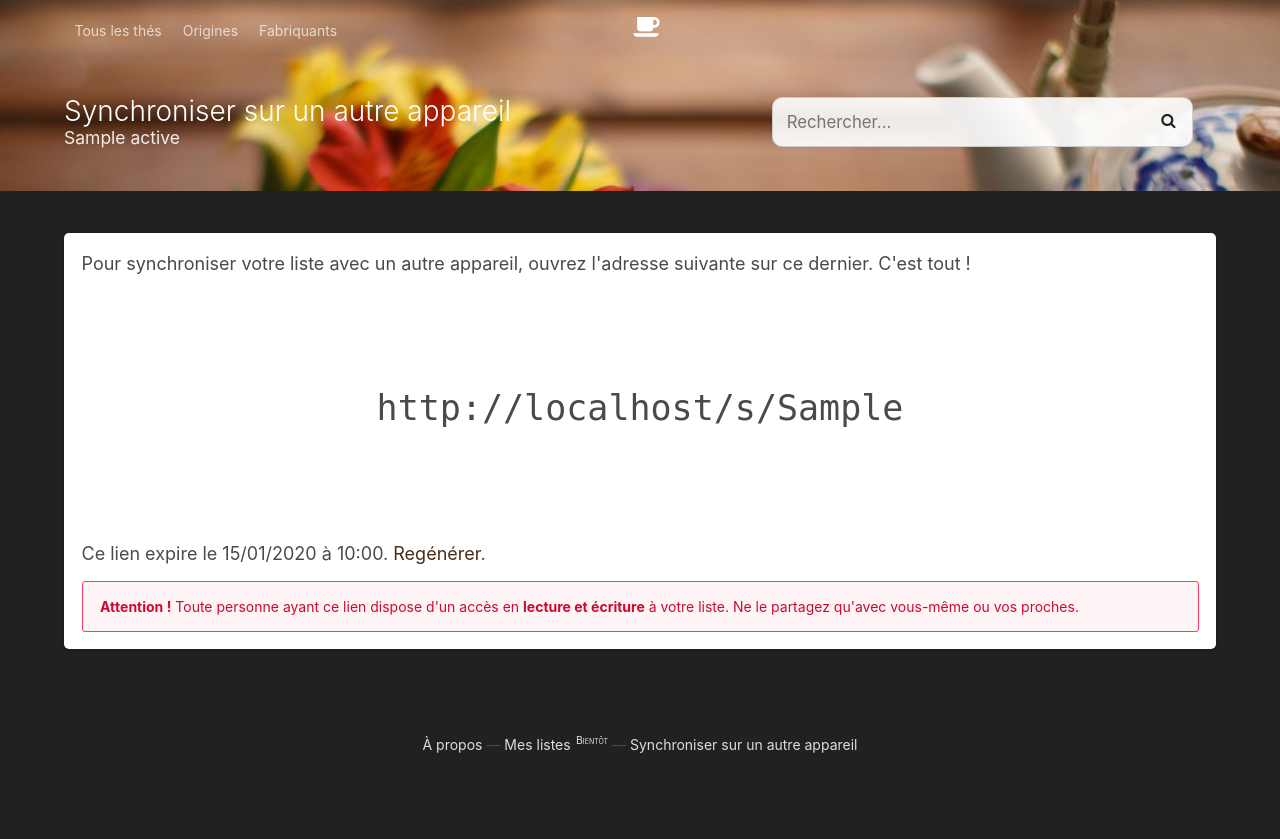
After one commit to AmauryCarrade/my-tea.party, a Flask app: template myteaparty/templates/sync.html in a window 1280 px wide. The commit adds this page. Run offline with Flask 2, Linux system fonts and the light colour scheme; the template is opened without the code that fills it: most values are stand-ins (such as "Sample title", 1, 10 or a date in 2020); parts of the project's set-up code (start-up, migrations or seed data) failed here and were passed over; some libraries are stand-ins or nearby versions.

Commit message:
Lists can be synced

```diff
--- a/myteaparty/config.py
+++ b/myteaparty/config.py
@@ -34,6 +34,7 @@ STATIC_FILES_FORMATS = {
 # Lists
 
 LISTS_DEFAULT_NAME = 'Liste par défaut'
+SHARE_KEY_EXPIRES_AFTER = 1  # In hours
 
 
 # Cookies
--- a/myteaparty/static/assets/sass/mtp/_all.scss
+++ b/myteaparty/static/assets/sass/mtp/_all.scss
@@ -6,3 +6,4 @@
 @import 'homepage';
 @import 'list';
 @import 'tea';
+@import 'teas_lists';
--- /dev/null
+++ b/myteaparty/static/assets/sass/mtp/_teas_lists.scss
@@ -0,0 +1,39 @@
+#sync_list {
+	.box {
+		p {
+			font-size: large;
+
+			&.sync_url {
+				margin: 3em;
+				text-align: center;
+				font-size: 2.5em;
+				font-family: $family-monospace;
+			}
+		}
+
+		.message:not(:first-child) {
+			margin-top: 1em;
+		}
+
+		.panel {
+			margin-top: 2em;
+
+			.other-teas {
+				display: block;
+				text-align: center;
+			}
+		}
+	}
+}
+
+
+@include mobile {
+	#sync_list {
+		.box p {
+			&.sync_url {
+				margin: 3em .1em;
+				font-size: 1.6em;
+			}
+		}
+	}
+}
--- a/myteaparty/templates/base.html
+++ b/myteaparty/templates/base.html
@@ -112,7 +112,7 @@
         <div class="container">
             <div class="content has-text-centered">
                 <p>
-                    <a href="{{ url_for('about') }}">À propos</a> — <a href="#">Mes listes<sup>Bientôt</sup></a> — <a href="#">Synchroniser sur un autre appareil<sup>Bientôt</sup></a>
+                    <a href="{{ url_for('about') }}">À propos</a> — <a href="#">Mes listes<sup>Bientôt</sup></a> — <a href="{{ url_for('sync_list') }}">Synchroniser sur un autre appareil</a>
                 </p>
             </div>
         </div>
--- /dev/null
+++ b/myteaparty/templates/sync.html
@@ -0,0 +1,50 @@
+{% extends 'base.html' %}
+
+{% block hero_attributes %}id="hero-list"{% endblock %}
+
+
+{% block hero_body %}
+<div class="hero-body">
+    <div class="container">
+        <div class="columns is-vcentered">
+            <div class="column tea-title">
+                <h1 class="title">Synchroniser sur un autre appareil</h1>
+                <h2 class="subtitle">{{ active_list.name }}</h2>
+            </div>
+            <div class="column is-narrow is-5 is-hidden-mobile main-search-input-column">
+                <form class="main-tea-search" action="{{ url_for('search') }}">
+                    <div class="control main-search-input-container">
+                        <label class="sr-only" for="search_tea">Rechercher le nom ou le numéro d'un thé...</label>
+                        <input type="search" class="big-search-input" id="search_tea" name="q" placeholder="Rechercher..." />
+                        <button type="submit">
+                            <span class="fa fa-search"></span>
+                        </button>
+                    </div>
+                </form>
+            </div>
+        </div>
+    </div>
+</div>
+{% endblock %}
+
+
+{% block content %}
+<section class="section" id="sync_list">
+    <div class="container">
+        <div class="box">
+            <p>Pour synchroniser votre liste avec un autre appareil, ouvrez l'adresse suivante sur ce dernier. C'est tout !</p>
+            <p class="sync_url">{{ url_for('sync_list_newdevice', share_key=active_list.share_key, _external=True) }}</p>
+
+            <p>
+                Ce lien expire le {{ active_list.share_key_valid_until.strftime('%d/%m/%Y à %H:%M') }}. <a href="{{ url_for('sync_list', regen=True) }}">Regénérer</a>.
+            </p>
+
+            <aside class="message is-danger">
+                <div class="message-body">
+                    <strong>Attention !</strong> Toute personne ayant ce lien dispose d'un accès en <strong>lecture et écriture</strong> à votre liste. Ne le partagez qu'avec vous-même ou vos proches.
+                </div>
+            </aside>
+        </div>
+    </div>
+</section>
+{% endblock %}
--- a/myteaparty/views/lists.py
+++ b/myteaparty/views/lists.py
@@ -2,7 +2,7 @@ import random
 import uuid
 
 from datetime import datetime, timedelta
-from flask import jsonify, request, redirect, url_for
+from flask import jsonify, request, redirect, url_for, render_template, abort
 from playhouse.flask_utils import get_object_or_404
 
 from ..model import Tea, TeaList, TeaListItem
@@ -20,7 +20,7 @@ def create_tea_list(name=None):
 	return TeaList.create(
 		name=name or app.config['LISTS_DEFAULT_NAME'],
 		cookie_key=str(uuid.uuid4().hex).upper().replace('-', ''),
-		share_key=random.randint(100000, 999999),
+		share_key=None,
 		creator_ip=request.remote_addr
 	)
 
@@ -68,12 +68,46 @@ def set_active_list(response, active_list):
 	add_to_registered_lists(response, active_list)
 
 def add_to_registered_lists(response, tea_list):
+	'''
+	Adds the given list to the user's registered lists in his browser.
+	'''
 	registered_lists = [i for i in request.cookies.get(app.config['COOKIE_LISTS'], '').split('|') if i]
 	if tea_list.cookie_key not in registered_lists:
 		registered_lists.append(tea_list.cookie_key)
 		response.set_cookie(app.config['COOKIE_LISTS'], '|'.join(registered_lists), **_cookies_properties)
 
+
+def _gen_list_share_key():
+	'''
+	Generates a sharing key (6-digits key) for the list.
+	The key is checked to be unique.
+	'''
+	keys = [tea_list.share_key for tea_list in TeaList.select(TeaList.share_key) if tea_list.share_key is not None]
+	share_key = None
+
+	while share_key is None or share_key in keys:
+		share_key = random.randint(100000, 999999)
+
+	return share_key
+
+
+def get_tea_lists_from_request():
+	'''
+	Returns all the user's registered lists.
+	'''
+	registered_lists = [i for i in request.cookies.get(app.config['COOKIE_LISTS'], '').split('|') if i]
+	return TeaList.select().where(TeaList.cookie_key << registered_lists)
+
+def is_list_registered_for_user(tea_list):
+	'''
+	Checks if the given list is registered for this user.
+	'''
+	return any([tea_list.id == user_list.id for user_list in get_tea_lists_from_request()])
+
 def get_tea_list_from_request(create=True):
+	'''
+	Returns the user's active list. Returns None if there is none.
+	'''
 	active_list_id = request.cookies.get(app.config['COOKIE_ACTIVE_LIST'])
 	active_list = None
 
@@ -93,6 +127,9 @@ def get_tea_list_from_request(create=True):
 	return active_list
 
 def is_tea_in_active_list(tea):
+	'''
+	Checks if the given tea is in the user's active list (if there is any).
+	'''
 	# This is checked on every tea page, so if there is no list,
 	# we don't want to create one. Just to check if it's in the list
 	# if it exists.
@@ -104,16 +141,38 @@ def is_tea_in_active_list(tea):
 		               .where((TeaListItem.tea_list == active_list) & (TeaListItem.tea == tea))
 		               .exists())
 
+def get_teas_in_list(teas_list, limit=None):
+	'''
+	Returns the teas in the given list.
+	If limit is given and not None, returns a tuple with the list and the total count
+	'''
+	req = (TeaListItem.select()
+			   .join(TeaList)
+			   .join(Tea, on=Tea.id == TeaListItem.tea)
+			   .where(TeaList.id == teas_list.id))
+
+	if limit is None:
+		return req
+
+	req = req.limit(limit)
+	count = (TeaListItem.select()
+			   .join(TeaList)
+			   .join(Tea, on=Tea.id == TeaListItem.tea)
+			   .where(TeaList.id == teas_list.id)
+			   .count())
+
+	return req, count
+
+
 def get_teas_in_active_list():
+	'''
+	Returns the teas in the user's active list.
+	'''
 	active_list = get_tea_list_from_request(create=False)
 	if not active_list:
 		return []
 
-	return (TeaListItem.select()
-			   .join(TeaList)
-			   .join(Tea, on=Tea.id == TeaListItem.tea)
-			   .where(TeaList.id == active_list.id)
-	)
+	return get_teas_in_list(active_list)
 
 
 def _handle_response(tea):
@@ -148,3 +207,53 @@ def toggle_empty_tea_in_list():
 	set_empty_in_list(get_tea_list_from_request(), tea)
 
 	return _handle_response(tea)
+
+
+@app.route('/sync')
+def sync_list():
+	active_list = get_tea_list_from_request()
+	now = datetime.now()
+
+	if ('regen' in request.args
+		or active_list.share_key is None
+		or active_list.share_key_valid_until is None
+		or active_list.share_key_valid_until < now):
+		active_list.share_key = _gen_list_share_key()
+		active_list.share_key_valid_until = now + timedelta(hours=app.config['SHARE_KEY_EXPIRES_AFTER'])
+		active_list.save()
+
+	return render_template('sync.html', active_list=active_list)
+
+@app.route('/s/<share_key>')
+def sync_list_newdevice(share_key):
+	try:
+		new_list = TeaList.select().where((TeaList.share_key == share_key) & (TeaList.share_key_valid_until > datetime.now())).get()
+	except TeaList.DoesNotExist:
+		abort(404)
+
+	if 'confirm' in request.args:
+		@after_request
+		def set_active_cookie(response):
+			set_active_list(response, new_list)
+
+		return render_template('sync_newdevice.html', new_list=new_list, done=True)
+
+	elif is_list_registered_for_user(new_list):
+		return render_template('sync_newdevice.html',
+			new_list=new_list,
+			done=False,
+			already_registered=True,
+			already_registered_and_active=get_tea_list_from_request().id == new_list.id
+		)
+
+
+	user_lists = get_tea_lists_from_request()
+	new_list_teas_sample, new_list_teas_count = get_teas_in_list(new_list, limit=5)
+
+	return render_template('sync_newdevice.html',
+		new_list=new_list,
+		tea_sample=new_list_teas_sample,
+		teas_count=new_list_teas_count,
+		done=False,
+		already_registered=False
+	)
```
Also changed, not shown: myteaparty/model.py (+5 -2 lines), myteaparty/templates/sync_newdevice.html (added, +98 -0 lines), myteaparty/static/assets/css/myteaparty.min.css.
